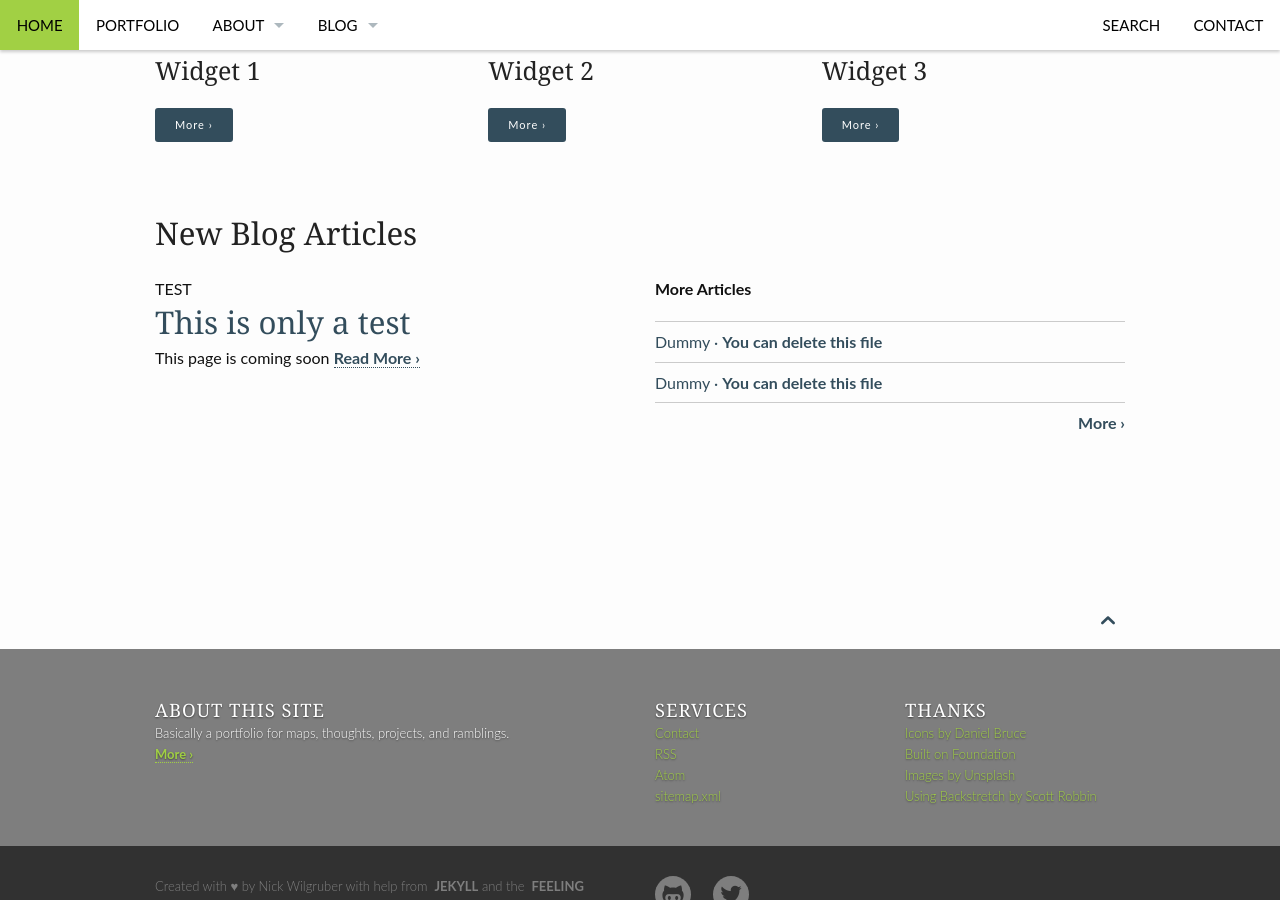
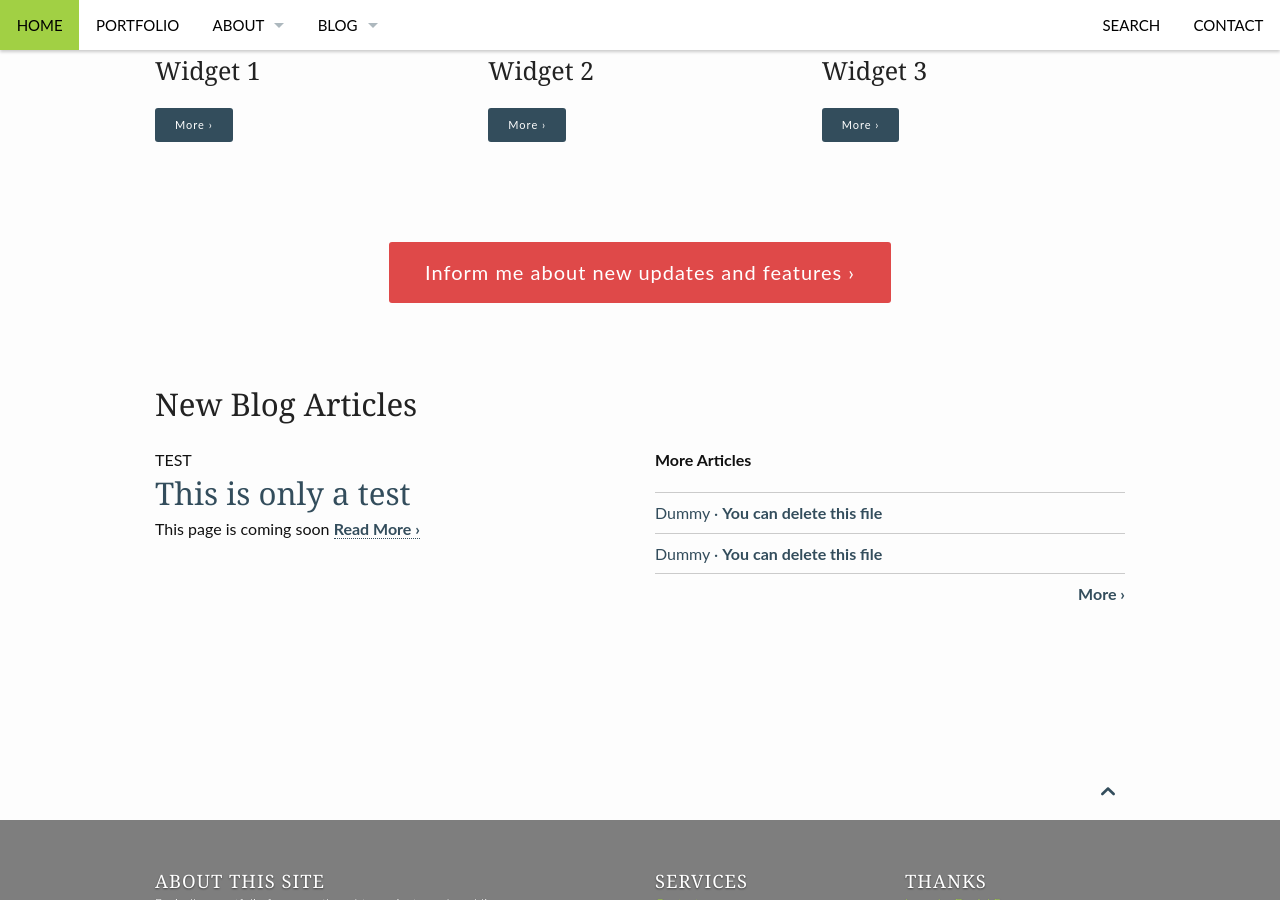
Before and after one commit to wontgruber/wontgruber.github.io, a Jekyll site: the page built from pages/pages-root-folder/index.md, in a window 1280 px wide and 900 px high, scrolled down 631 px. Built offline with Jekyll 4.4.1, drawn with Linux system fonts in a browser that asks for light colours.

Commit message:
Undo remove...

```diff
--- a/pages/pages-root-folder/index.md
+++ b/pages/pages-root-folder/index.md
@@ -32,7 +32,11 @@ widget3:
 # to use the main color or success, alert or secondary.
 # To change colors see sass/_01_settings_colors.scss
 #
-
+callforaction:
+ url: https://tinyletter.com/feeling-responsive
+ text: Inform me about new updates and features ›
+ style: alert
+permalink: /index.html
 ---
 <div id="videoModal" class="reveal-modal large" data-reveal="">
   <div class="flex-video widescreen vimeo" style="display: block;">
```
